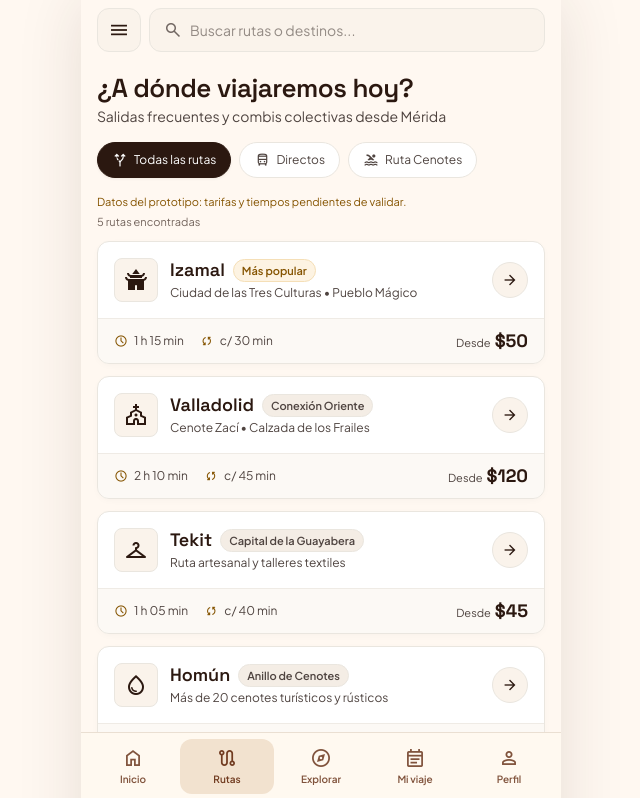
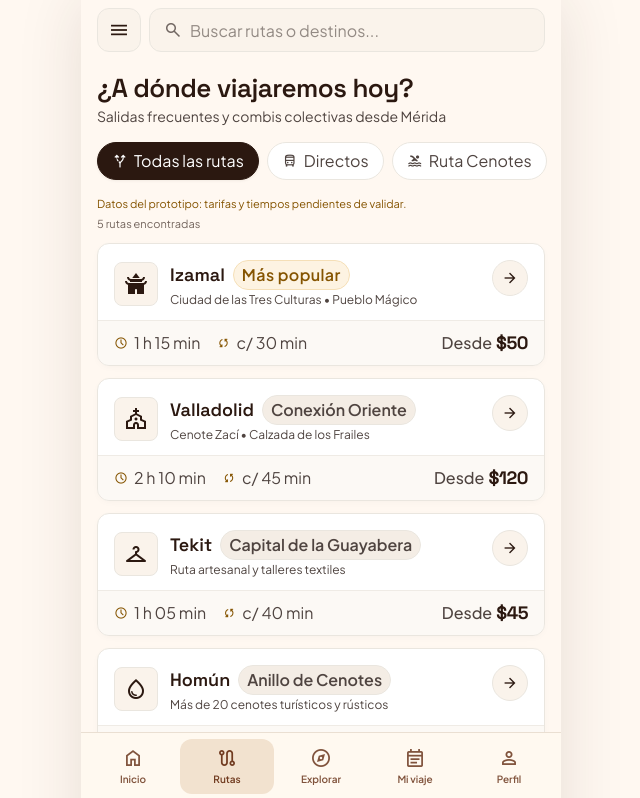
Before and after one commit to David08L-U/BIIN, a React (Vite) app in the folder frontend/: page /rutas in a window 1280 px wide. Shown: the top 798 px of the page, without its empty margins (319-959 px from the left). Built offline with nearby package versions, Linux system fonts and the light colour scheme.

Commit message:
fix(rutas): ajustar tipografia y espaciado al prototipo

```diff
--- a/frontend/src/styles/melanie.css
+++ b/frontend/src/styles/melanie.css
@@ -751,3 +751,69 @@
     animation: none !important;
   }
 }
+
+/* Ajuste de tipografía y espaciado según el HTML original de Melanie. */
+
+.rutas-buscador input {
+  font-size: 16px;
+  line-height: 24px;
+}
+
+.rutas-chips button {
+  padding: 6px 14px;
+  font-size: 16px;
+  line-height: 24px;
+}
+
+.rutas-tarjeta-cuerpo {
+  align-items: flex-start;
+  padding-bottom: 12px;
+}
+
+.rutas-icono-destino {
+  align-self: center;
+}
+
+.rutas-destino-titulo {
+  gap: 2px 8px;
+}
+
+.rutas-etiqueta {
+  padding: 2px 8px;
+  font-size: 16px;
+  line-height: 24px;
+}
+
+.rutas-etiqueta.popular {
+  letter-spacing: 0.025em;
+}
+
+.rutas-destino-textos p {
+  margin-top: 2px;
+}
+
+.rutas-metadata {
+  font-size: 16px;
+  line-height: 24px;
+}
+
+.rutas-precio {
+  font-size: 16px;
+  line-height: 24px;
+  font-weight: 500;
+}
+
+.rutas-precio strong {
+  letter-spacing: -0.025em;
+}
+
+@media (max-width: 370px) {
+  .rutas-metadata {
+    gap: 8px;
+    font-size: 13px;
+  }
+
+  .rutas-precio {
+    font-size: 12px;
+  }
+}
--- a/frontend/src/styles/rutas-melanie.css
+++ b/frontend/src/styles/rutas-melanie.css
@@ -405,3 +405,70 @@
     padding-inline: 12px;
   }
 }
+
+
+/* Ajuste de tipografía y espaciado según el HTML original de Melanie. */
+
+.rutas-buscador input {
+  font-size: 16px;
+  line-height: 24px;
+}
+
+.rutas-chips button {
+  padding: 6px 14px;
+  font-size: 16px;
+  line-height: 24px;
+}
+
+.rutas-tarjeta-cuerpo {
+  align-items: flex-start;
+  padding-bottom: 12px;
+}
+
+.rutas-icono-destino {
+  align-self: center;
+}
+
+.rutas-destino-titulo {
+  gap: 2px 8px;
+}
+
+.rutas-etiqueta {
+  padding: 2px 8px;
+  font-size: 16px;
+  line-height: 24px;
+}
+
+.rutas-etiqueta.popular {
+  letter-spacing: 0.025em;
+}
+
+.rutas-destino-textos p {
+  margin-top: 2px;
+}
+
+.rutas-metadata {
+  font-size: 16px;
+  line-height: 24px;
+}
+
+.rutas-precio {
+  font-size: 16px;
+  line-height: 24px;
+  font-weight: 500;
+}
+
+.rutas-precio strong {
+  letter-spacing: -0.025em;
+}
+
+@media (max-width: 370px) {
+  .rutas-metadata {
+    gap: 8px;
+    font-size: 13px;
+  }
+
+  .rutas-precio {
+    font-size: 12px;
+  }
+}
```
